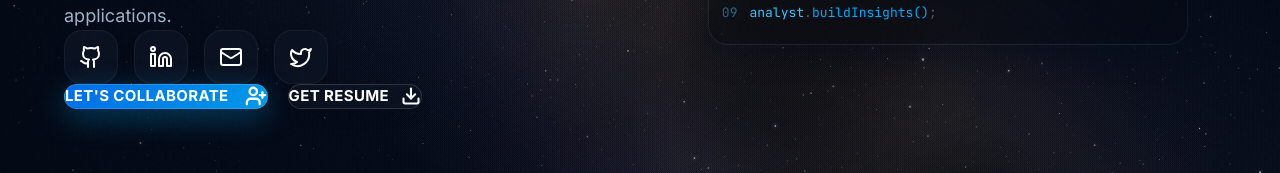
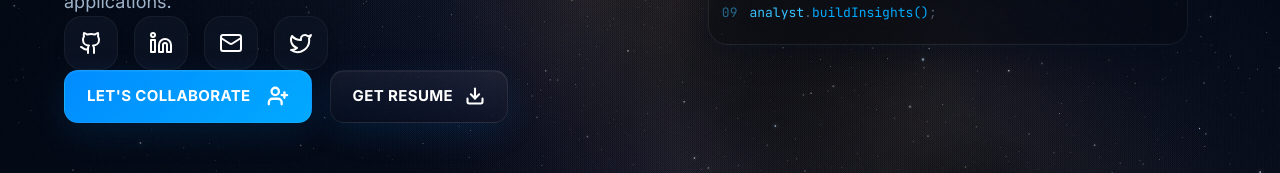
Before and after one commit to sohankusumaukjobs/portfolio, a Next.js app: page / in a window 1280 px wide. Shown: the part 497-670 px from the top of the page. Built offline with nearby package versions, Linux system fonts and the light colour scheme.

Commit message:
style: apply custom iOS 18 glass styling to Hero action buttons

```diff
--- a/src/components/Hero.tsx
+++ b/src/components/Hero.tsx
@@ -329,15 +329,26 @@ export default function Hero() {
                         initial={{ opacity: 0, y: 10 }}
                         animate={{ opacity: 1, y: 0 }}
                         transition={{ duration: 0.5, delay: 0.4 }}
-                        className="flex flex-col sm:flex-row flex-wrap gap-5 w-full sm:w-auto"
+                        className="flex flex-col sm:flex-row w-full sm:w-auto mt-[18px] gap-[12px] sm:gap-[18px]"
                     >
                         <a
                             href="#contact"
-                            className="flex items-center justify-center sm:justify-start gap-4 px-9 py-4 rounded-[22px] text-[15px] font-bold text-white tracking-wide transition-all duration-300 hover:scale-[1.02] w-full sm:w-auto text-center"
+                            className="flex items-center justify-center gap-4 text-[15px] font-bold text-white tracking-wide w-full sm:w-auto text-center focus:outline-none focus:ring-[4px] focus:ring-[rgba(0,170,255,0.18)]"
                             style={{
-                                background: "linear-gradient(135deg, rgba(0, 119, 255, 0.9), rgba(0, 170, 255, 0.9))",
-                                boxShadow: "0 8px 30px rgba(0, 170, 255, 0.35)",
-                                border: "1px solid rgba(255, 255, 255, 0.15)"
+                                padding: "14px 22px",
+                                borderRadius: "14px",
+                                background: "linear-gradient(135deg, #008cff, #00aaff)",
+                                border: "1px solid rgba(255,255,255,0.08)",
+                                boxShadow: "0 10px 35px rgba(0, 140, 255, 0.12), inset 0 1px 0 rgba(255,255,255,0.05)",
+                                transition: "all 0.28s cubic-bezier(.2,.9,.3,1)"
+                            }}
+                            onMouseEnter={(e) => {
+                                e.currentTarget.style.transform = "translateY(-3px)";
+                                e.currentTarget.style.boxShadow = "0 18px 45px rgba(0,160,255,0.18), inset 0 1px 0 rgba(255,255,255,0.05)";
+                            }}
+                            onMouseLeave={(e) => {
+                                e.currentTarget.style.transform = "translateY(0)";
+                                e.currentTarget.style.boxShadow = "0 10px 35px rgba(0, 140, 255, 0.12), inset 0 1px 0 rgba(255,255,255,0.05)";
                             }}
                         >
                             LET'S COLLABORATE <UserPlus size={22} className="ml-1" strokeWidth={2.5} />
@@ -346,9 +357,24 @@ export default function Hero() {
                             href="/resume.pdf"
                             target="_blank"
                             rel="noopener noreferrer"
-                            className="flex items-center justify-center sm:justify-start gap-3 px-9 py-4 rounded-[22px] text-[15px] font-bold text-white tracking-wide transition-all duration-300 hover:bg-white/5 shadow-lg w-full sm:w-auto text-center bg-[#0a1120]"
+                            className="flex items-center justify-center gap-3 text-[15px] font-bold text-white tracking-wide w-full sm:w-auto text-center focus:outline-none focus:ring-[4px] focus:ring-[rgba(0,170,255,0.18)]"
                             style={{
-                                border: "1px solid rgba(255, 255, 255, 0.15)"
+                                padding: "14px 22px",
+                                borderRadius: "14px",
+                                background: "linear-gradient(180deg, rgba(255,255,255,0.06), rgba(255,255,255,0.015))",
+                                backdropFilter: "blur(14px) saturate(140%)",
+                                WebkitBackdropFilter: "blur(14px) saturate(140%)",
+                                border: "1px solid rgba(255,255,255,0.08)",
+                                boxShadow: "0 10px 35px rgba(0, 140, 255, 0.12), inset 0 1px 0 rgba(255,255,255,0.05)",
+                                transition: "all 0.28s cubic-bezier(.2,.9,.3,1)"
+                            }}
+                            onMouseEnter={(e) => {
+                                e.currentTarget.style.transform = "translateY(-3px)";
+                                e.currentTarget.style.boxShadow = "0 18px 45px rgba(0,160,255,0.18), inset 0 1px 0 rgba(255,255,255,0.05)";
+                            }}
+                            onMouseLeave={(e) => {
+                                e.currentTarget.style.transform = "translateY(0)";
+                                e.currentTarget.style.boxShadow = "0 10px 35px rgba(0, 140, 255, 0.12), inset 0 1px 0 rgba(255,255,255,0.05)";
                             }}
                         >
                             GET RESUME <Download size={20} className="ml-1" strokeWidth={2.5} />
```
